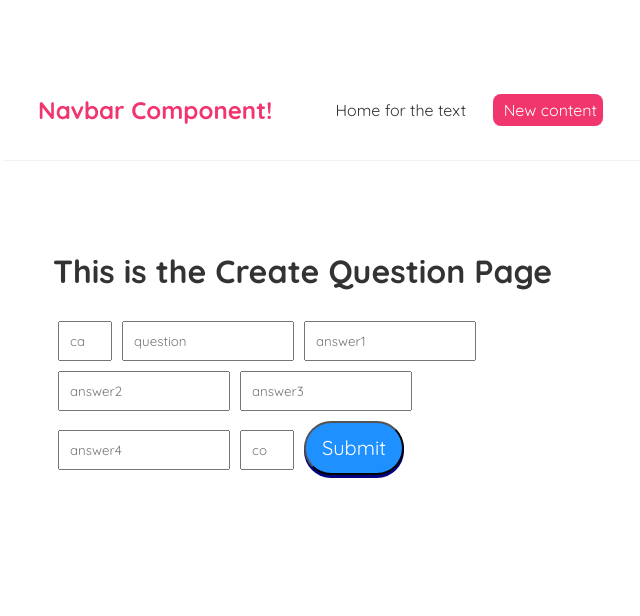
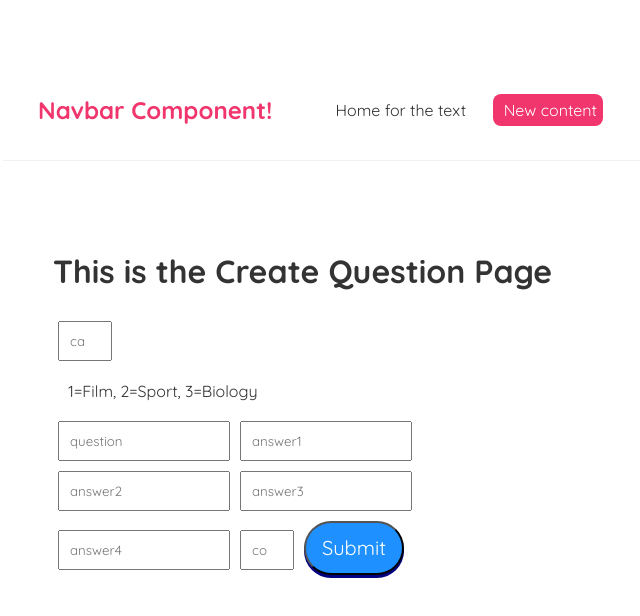
Before and after one commit to naoiri/Quiz-man, a React (Create React App) app in the folder frontend/: page /createquestion in a window 1280 px wide. Shown: the top 616 px of the page, without its empty margins (317-957 px from the left). Built offline with nearby package versions, Linux system fonts and the light colour scheme.

Commit message:
Add explanation for choosing category

```diff
--- a/frontend/src/CreateQuestion.js
+++ b/frontend/src/CreateQuestion.js
@@ -39,6 +39,7 @@ function CreateQuestion() {
             <h1>This is the Create Question Page</h1>
             <form onSubmit={postData}>
                 <input type="number" name="category" placeholder="category" min="1" max="3"/>
+                <div>1=Film, 2=Sport, 3=Biology</div>
                 <input type="text" name="question" placeholder="question"/>
                 <input type="text" name="answer1" placeholder="answer1"/>
                 <input type="text" name="answer2" placeholder="answer2"/>
```
